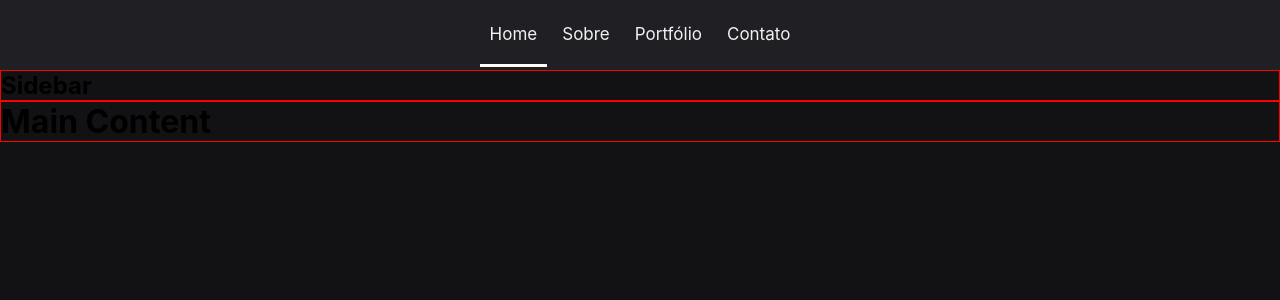
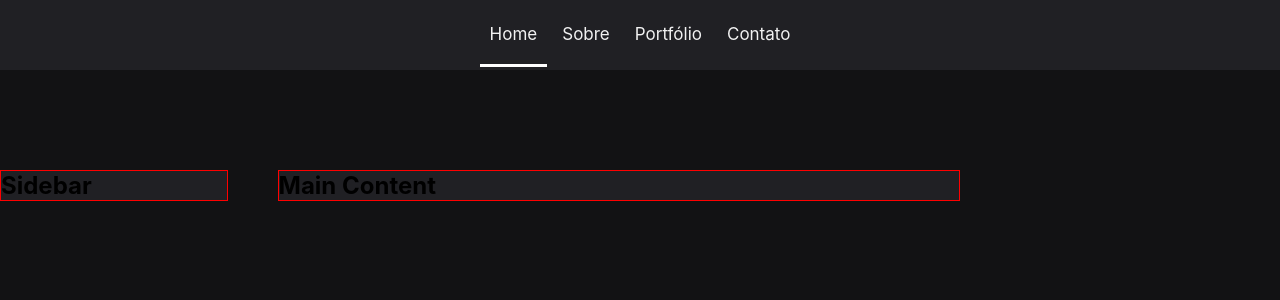
Before and after one commit to nascimentocode/personal-website, a React (Vite) app: page / in a window 1280 px wide. Shown: the top 300 px of the page. Built offline with nearby package versions, Linux system fonts and the light colour scheme.

Commit message:
Fix semantics tags

```diff
--- a/src/App.jsx
+++ b/src/App.jsx
@@ -4,10 +4,12 @@ import MainContent from "./MainContent"
 
 function App() {
   return (
-    <div className="container">
+    <div>
       <Navbar />
-      <Sidebar />
-      <MainContent />
+      <main>
+        <Sidebar />
+        <MainContent />
+      </main>
     </div>
   )
 }
--- a/src/MainContent.jsx
+++ b/src/MainContent.jsx
@@ -2,9 +2,9 @@ import "./index.css"
 
 function MainContent() {
     return (
-        <main style={{border: "1px solid red"}}>
+        <section style={{border: "1px solid red"}}>
             <h1>Main Content</h1>
-        </main>
+        </section>
     )
 }
 
--- a/src/Sidebar.jsx
+++ b/src/Sidebar.jsx
@@ -2,9 +2,9 @@ import "./index.css"
 
 function Sidebar() {
     return (
-        <section style={{border: "1px solid red"}}>
+        <article style={{border: "1px solid red"}}>
             <h1>Sidebar</h1>
-        </section>
+        </article>
     )
 }
 
--- a/src/index.css
+++ b/src/index.css
@@ -9,10 +9,7 @@ body {
   background-color: #121214;
 }
 
-.container{
-  width: 100%;
-}
-
+/* Navbar */
 nav {
   display: flex;
   justify-content: center;
@@ -35,3 +32,23 @@ nav a:hover,
 nav a.active {
   border-bottom: 3px solid #ffffff;
 }
+
+/*Main*/
+main {
+  margin: 100px 0;
+  width: 75%;
+  display: flex;
+  flex-direction: row;
+  gap: 50px;
+  justify-content: center;
+}
+
+article {
+  background-color: #202024;
+  width: 25%;
+}
+
+section {
+  background-color: #202024;
+  width: 75%;
+}
```
